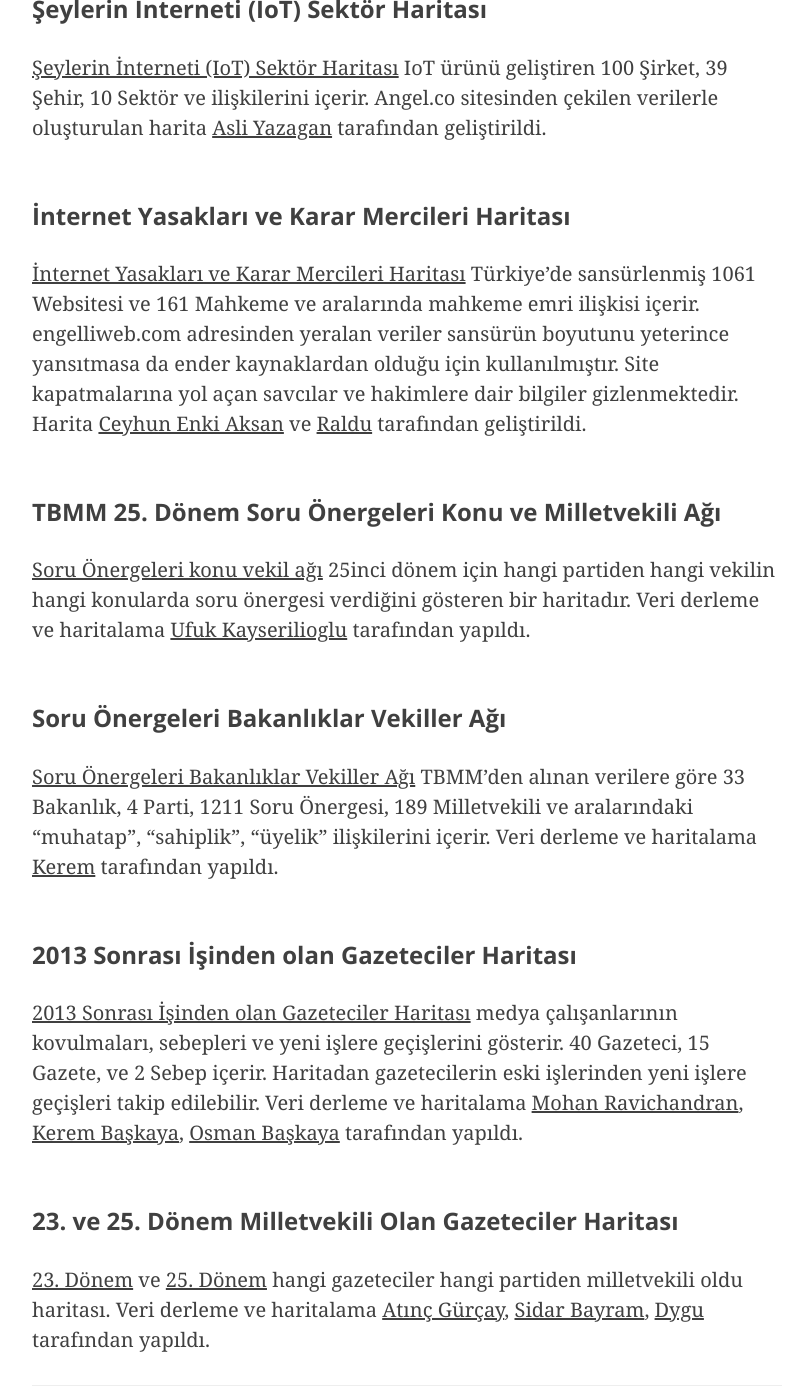
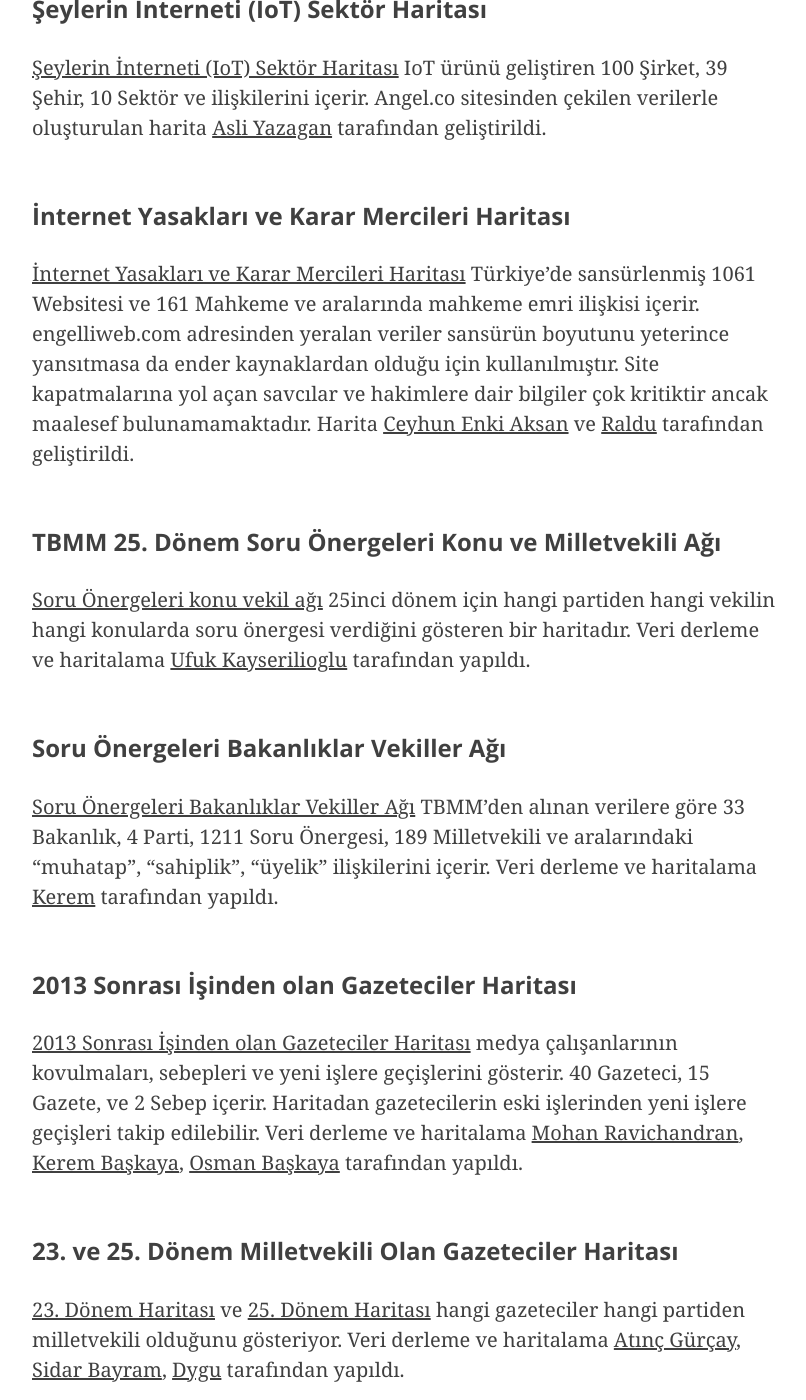
Before and after one commit to graphcommons/hackathons, a Jekyll site: the page built from _posts/2015-08-21-istanbul-yapisal-gazetecilik-dokumentasyon.md, in a window 1280 px wide and 1400 px high, scrolled down 3507 px. Shown: the whole window, without its empty margins (233-1039 px from the left). Built offline with Jekyll 4.4.1, drawn with Linux system fonts in a browser that asks for light colours; nearby versions of some CDN libraries.

Commit message:
more edits

```diff
--- a/_posts/2015-08-21-istanbul-yapisal-gazetecilik-dokumentasyon.md
+++ b/_posts/2015-08-21-istanbul-yapisal-gazetecilik-dokumentasyon.md
@@ -54,7 +54,7 @@
 [Şeylerin İnterneti (IoT) Sektör Haritası](https://graphcommons.com/graphs/50af620a-5b9f-4bc5-9b15-018c4626b645) IoT ürünü geliştiren 100 Şirket, 39 Şehir, 10 Sektör ve ilişkilerini içerir. Angel.co sitesinden çekilen verilerle oluşturulan harita [Asli Yazagan](https://graphcommons.com/users/7fda641f-3515-4581-8e1e-82d85c013c87) tarafından geliştirildi.
 
 ### İnternet Yasakları ve Karar Mercileri Haritası
-[İnternet Yasakları ve Karar Mercileri Haritası](https://graphcommons.com/graphs/0a86d5a8-f80e-4d11-b39c-d6ba7b6657d3?show=Graph&auto=true) Türkiye'de sansürlenmiş 1061 Websitesi ve 161 Mahkeme ve aralarında mahkeme emri ilişkisi içerir. engelliweb.com adresinden yeralan veriler sansürün boyutunu yeterince yansıtmasa da ender kaynaklardan olduğu için kullanılmıştır. Site kapatmalarına yol açan savcılar ve hakimlere dair bilgiler gizlenmektedir. Harita [Ceyhun Enki Aksan](https://graphcommons.com/users/85dbf926-cd78-4dbc-bf4e-a005b7c26d38) ve [Raldu](https://graphcommons.com/users/bb372a3b-72ae-4040-be5c-a44c83809043) tarafından geliştirildi.
+[İnternet Yasakları ve Karar Mercileri Haritası](https://graphcommons.com/graphs/0a86d5a8-f80e-4d11-b39c-d6ba7b6657d3?show=Graph&auto=true) Türkiye'de sansürlenmiş 1061 Websitesi ve 161 Mahkeme ve aralarında mahkeme emri ilişkisi içerir. engelliweb.com adresinden yeralan veriler sansürün boyutunu yeterince yansıtmasa da ender kaynaklardan olduğu için kullanılmıştır. Site kapatmalarına yol açan savcılar ve hakimlere dair bilgiler çok kritiktir ancak maalesef bulunamamaktadır. Harita [Ceyhun Enki Aksan](https://graphcommons.com/users/85dbf926-cd78-4dbc-bf4e-a005b7c26d38) ve [Raldu](https://graphcommons.com/users/bb372a3b-72ae-4040-be5c-a44c83809043) tarafından geliştirildi.
 
 ### TBMM 25. Dönem Soru Önergeleri Konu ve Milletvekili Ağı
 [Soru Önergeleri konu vekil ağı](https://graphcommons.com/graphs/482c0a5f-45ca-48ae-b0bc-f49be66fe95d?auto=true) 25inci dönem için hangi partiden hangi vekilin hangi konularda soru önergesi verdiğini gösteren bir haritadır. Veri derleme ve haritalama [Ufuk Kayserilioglu](https://graphcommons.com/users/542a548f-104f-4f35-9275-a297fbf5c122) tarafından yapıldı.
@@ -67,7 +67,7 @@
 
 
 ### 23. ve 25. Dönem Milletvekili Olan Gazeteciler Haritası
-[23. Dönem](https://graphcommons.com/graphs/7990bec9-d50b-4765-baf8-3421ae5b17bd) ve [25. Dönem](https://graphcommons.com/graphs/3426266e-32cc-42d7-a0c7-32f943a61a5f) hangi gazeteciler hangi partiden milletvekili oldu haritası. Veri derleme ve haritalama [Atınç Gürçay](https://graphcommons.com/users/fc10d290-0cc4-4cf2-96ec-b524e885682f), [Sidar Bayram](https://graphcommons.com/users/591b6a83-b592-40c0-b94b-f1caaf197d40), [Dygu](https://graphcommons.com/users/61f56937-3f8d-4756-bf6a-838d5f80c51d) tarafından yapıldı.
+[23. Dönem Haritası](https://graphcommons.com/graphs/7990bec9-d50b-4765-baf8-3421ae5b17bd) ve [25. Dönem Haritası](https://graphcommons.com/graphs/3426266e-32cc-42d7-a0c7-32f943a61a5f) hangi gazeteciler hangi partiden milletvekili olduğunu gösteriyor. Veri derleme ve haritalama [Atınç Gürçay](https://graphcommons.com/users/fc10d290-0cc4-4cf2-96ec-b524e885682f), [Sidar Bayram](https://graphcommons.com/users/591b6a83-b592-40c0-b94b-f1caaf197d40), [Dygu](https://graphcommons.com/users/61f56937-3f8d-4756-bf6a-838d5f80c51d) tarafından yapıldı.
 
 ---
 
```
